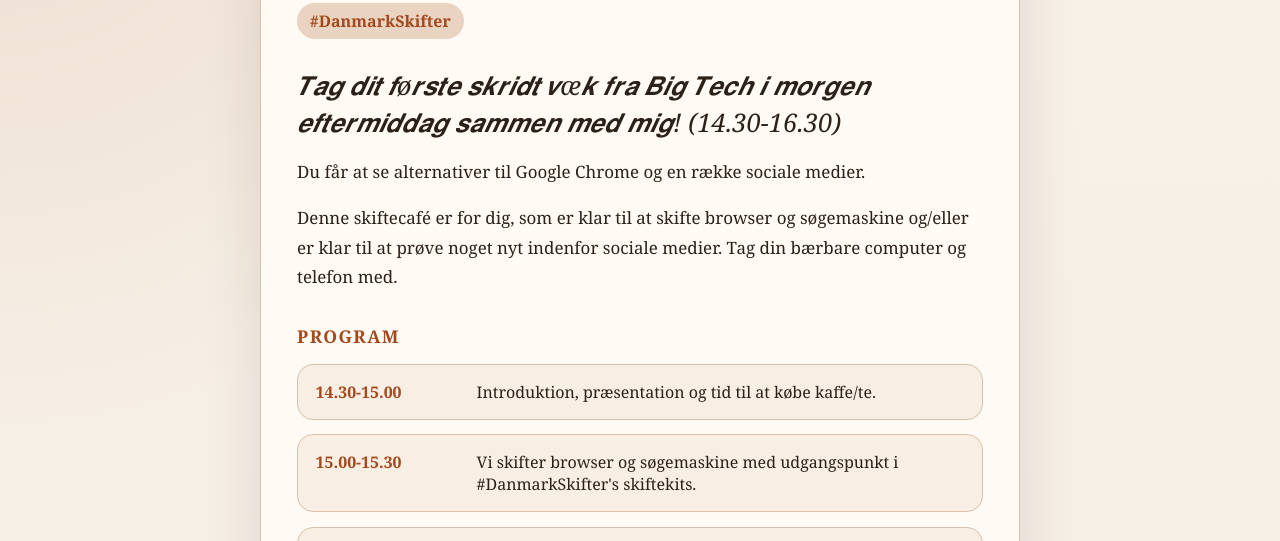
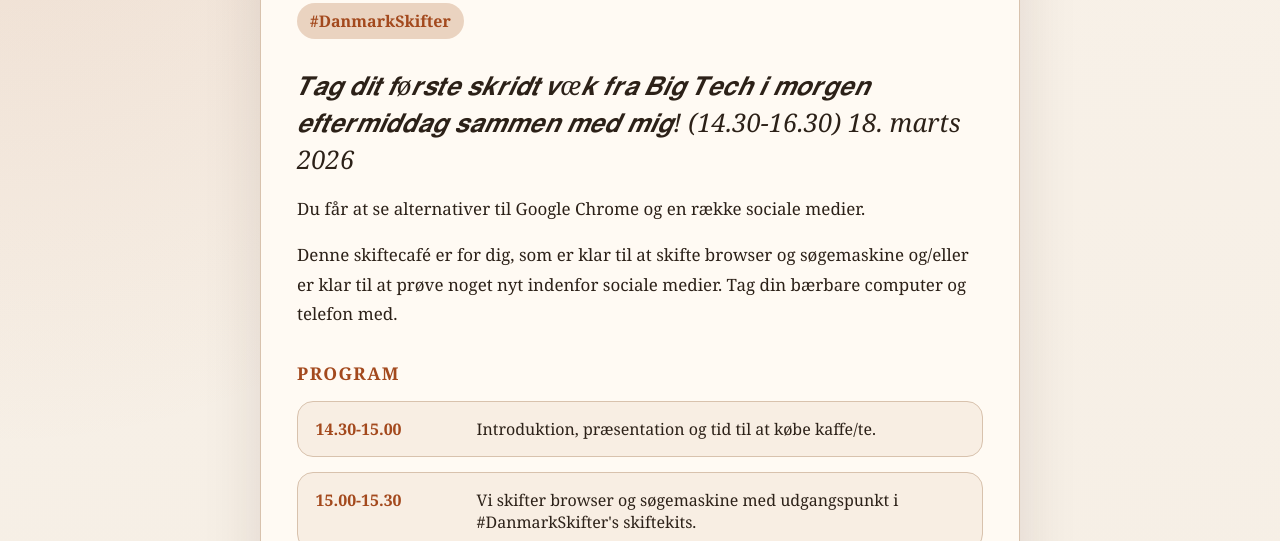
Before and after one commit to steenhulthin/skiftecafe, a plain HTML site: page docs/index.html in a window 1280 px wide. Shown: the part 201-742 px from the top of the page. Drawn offline with Linux system fonts and the light colour scheme.

Commit message:
feat: add date

```diff
--- a/docs/index.html
+++ b/docs/index.html
@@ -165,7 +165,7 @@
     <h1>Skiftecafé</h1>
     <div class="tag">#DanmarkSkifter</div>
 
-    <p class="lead">𝑻𝒂𝒈 𝒅𝒊𝒕 𝒇ø𝒓𝒔𝒕𝒆 𝒔𝒌𝒓𝒊𝒅𝒕 𝒗æ𝒌 𝒇𝒓𝒂 𝑩𝒊𝒈 𝑻𝒆𝒄𝒉 𝒊 𝒎𝒐𝒓𝒈𝒆𝒏 𝒆𝒇𝒕𝒆𝒓𝒎𝒊𝒅𝒅𝒂𝒈 𝒔𝒂𝒎𝒎𝒆𝒏 𝒎𝒆𝒅 𝒎𝒊𝒈! (14.30-16.30)</p>
+    <p class="lead">𝑻𝒂𝒈 𝒅𝒊𝒕 𝒇ø𝒓𝒔𝒕𝒆 𝒔𝒌𝒓𝒊𝒅𝒕 𝒗æ𝒌 𝒇𝒓𝒂 𝑩𝒊𝒈 𝑻𝒆𝒄𝒉 𝒊 𝒎𝒐𝒓𝒈𝒆𝒏 𝒆𝒇𝒕𝒆𝒓𝒎𝒊𝒅𝒅𝒂𝒈 𝒔𝒂𝒎𝒎𝒆𝒏 𝒎𝒆𝒅 𝒎𝒊𝒈! (14.30-16.30) 18. marts 2026</p>
 
     <p>Du får at se alternativer til Google Chrome og en række sociale medier.</p>
     <p>Denne skiftecafé er for dig, som er klar til at skifte browser og søgemaskine og/eller er klar til at prøve noget nyt indenfor sociale medier. Tag din bærbare computer og telefon med.</p>
```
